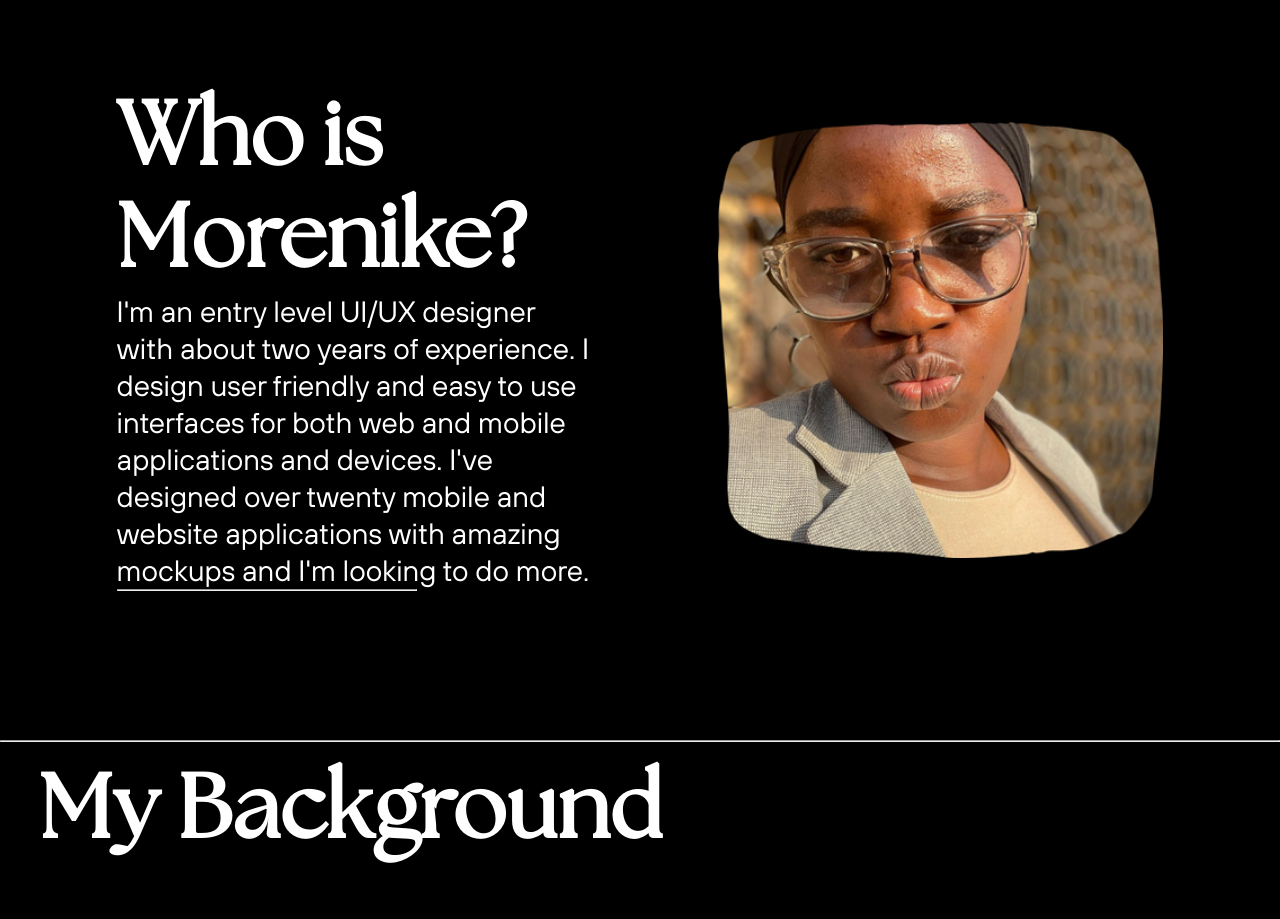
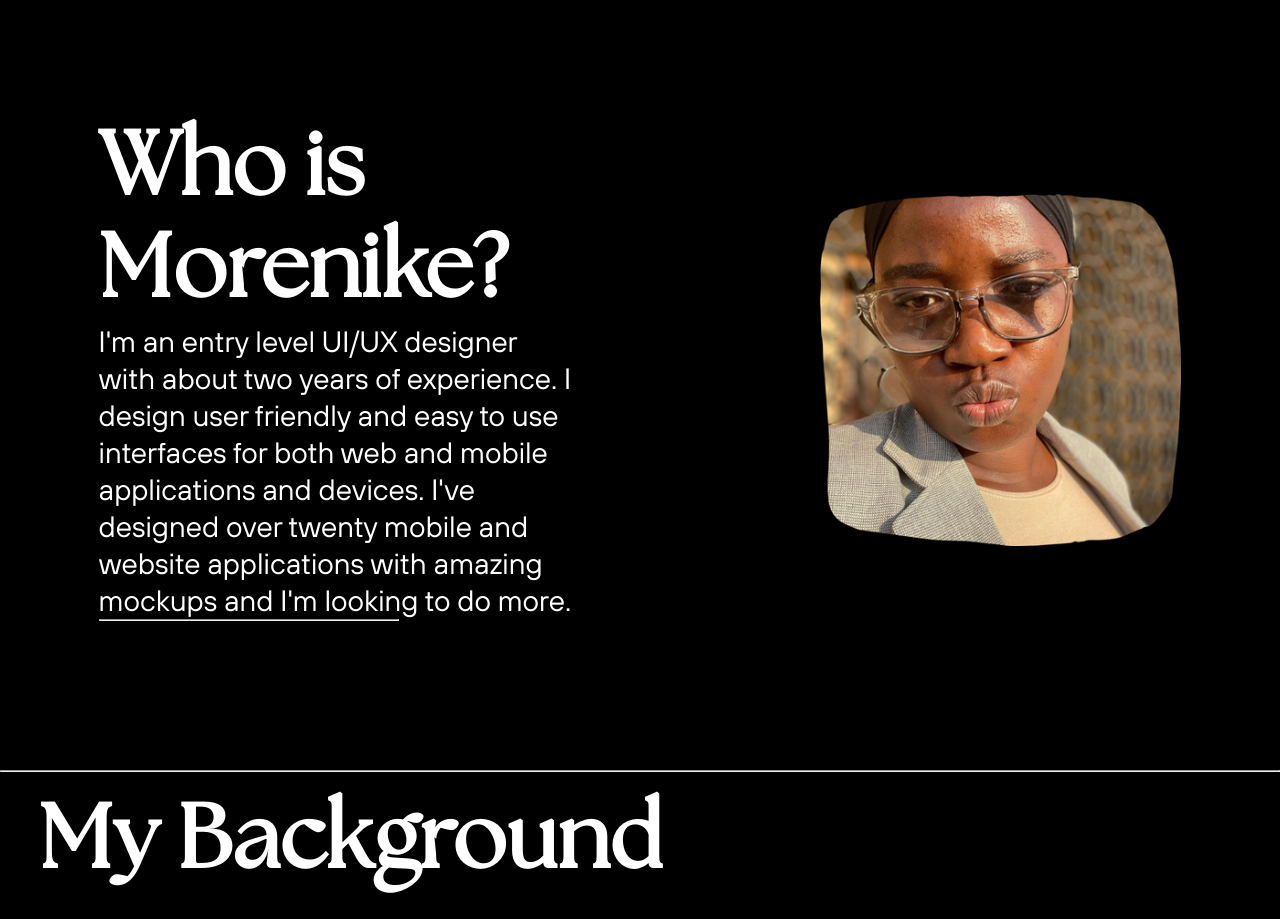
Before and after one commit to AnosVoldigoad999/morenike-portfolio, a React (Vite) app: page / in a window 1280 px wide. Shown: the part 860-1779 px from the top of the page. Built offline with nearby package versions, Linux system fonts and the light colour scheme.

Commit message:
lets see

```diff
--- a/src/App.css
+++ b/src/App.css
@@ -26,6 +26,7 @@ h1{
 body{
   background-color: black;
   color: white;
+  overflow-x: hidden;
 }
 
 body::-webkit-scrollbar{
@@ -61,6 +62,9 @@ body::-webkit-scrollbar-thumb{
 
 main{
   width: 100vw;
+  position: absolute;
+  margin-top: 30px;
+  overflow-x: hidden;
   display: flex;
   flex-direction: column;
   z-index: 1;
@@ -195,10 +199,11 @@ nav ul li{
 }
 
 .about a{
-  width: 37%;
+  width: 30%;
   position: relative;
   /*border: 1px solid red;*/
   display: flex;
+  margin-left: 10%;
 }
 
 .about img{
@@ -439,7 +444,7 @@ nav ul li{
 .home{
   margin-top: min(15vh, 70px);
   /*border: 1px solid red;*/
-  flex-direction: column;
+  flex-direction: column-reverse;
 }
 
 
@@ -452,6 +457,11 @@ nav ul li{
   text-align: center;
   justify-content: center;
   height: 50%;
+
+}
+
+.homesecond p{
+  display: none;
 }
 
 .home h1{
@@ -468,16 +478,16 @@ nav ul li{
 /*About*/
 .about{
   display: flex;
-  flex-direction: column;
+  flex-direction: column-reverse;
   align-items: center;
   /*border: 1px solid red;*/
   margin-top: min(30vh, 150px);
 }
 
 .about a{
-  width: 80%;
+  width: 100%;
   /*border: 1px solid red;*/
-  height: 50%;
+  height: fit-content;
 }
 
 
@@ -495,6 +505,21 @@ nav ul li{
   height: 50%;
   line-height: 30px;
   /*border: 1px solid green;*/
+}
+
+.about a{
+  width: 100%;
+  justify-content: center;
+  /*border: 1px solid red;*/
+  margin: 0 auto;
+}
+
+.about img{
+  width: 50%;
+  height: 50%;
+  height: fit-content;
+ /*border: 1px solid red; */
+ display: block;
 }
 
 .aboutfirst h1{
--- /dev/null
+++ b/src/useless.css
@@ -0,0 +1,74 @@
+.about{
+    display: flex;
+    /*justify-content: space-between;*/
+    justify-content: center;
+    align-items: center;
+    padding: 20px 3vw;
+    height: 100vh;
+    min-height: 620px;
+    /*border: 1px solid red;*/
+  }
+
+  .about a{
+    width: 30%;
+    position: relative;
+    /*border: 1px solid red;*/
+    display: flex;
+    margin-left: 10%;
+  }
+
+  .about img{
+    cursor: pointer;
+    /*border: 1px solid red;*/
+    width: 100%;
+    max-width: 475px;
+    max-height: 475px;
+  }
+
+  /*.about img:hover{
+    scale: 1.05;
+
+  }*/
+
+  /*.about h1{
+    font-size: min(100px, 7vw);
+  }*/
+
+  .aboutfirst{
+    width: 50%;
+    position: relative;
+    /*border: 1px solid green;*/
+  }
+
+  .aboutfirst p{
+    font-size: min(2.3vw, 30px);
+    max-width: 480px;
+  }
+
+  .aboutfirst hr{
+    width: 50%;
+  }
+
+
+  <motion.a
+  initial={{
+    x:100,
+    opacity:0
+  }}
+  whileInView={{
+    x:0,
+    opacity:1
+  }}
+  whileHover={{
+    scale:1.05
+  }}
+  transition={{
+    duration:0.1,
+    x:{duration:1},
+    opacity:{duration:1},
+    ease:"easeInOut"
+  }}
+viewport={{
+once:true
+}}
+  href="#designs"><img src="/images/prof2.png" alt="who is morenike" /></motion.a>
```
Also changed, not shown: public/images/small-prof.jpg (added).
